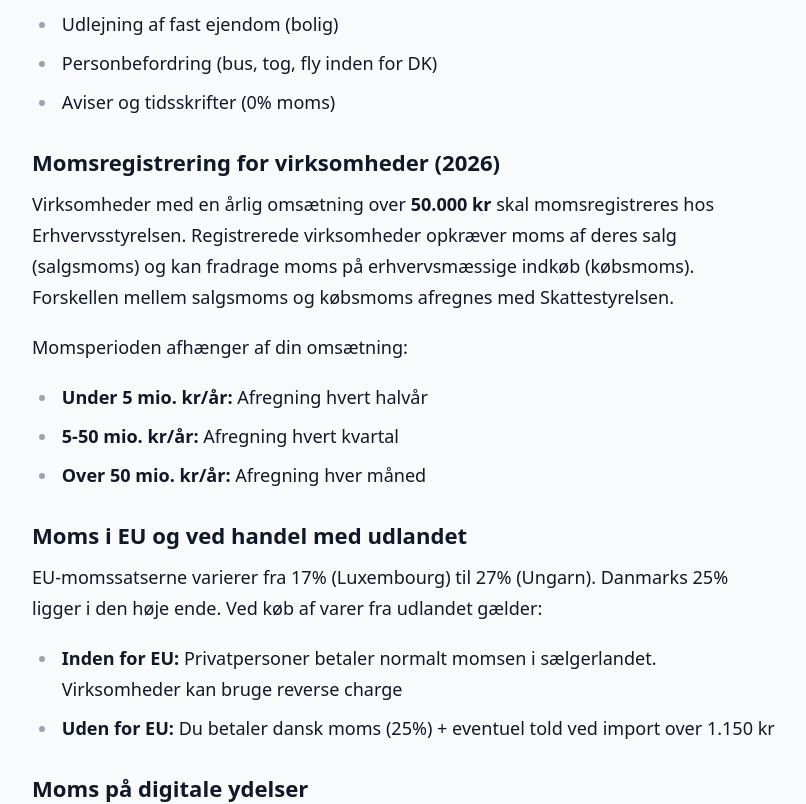
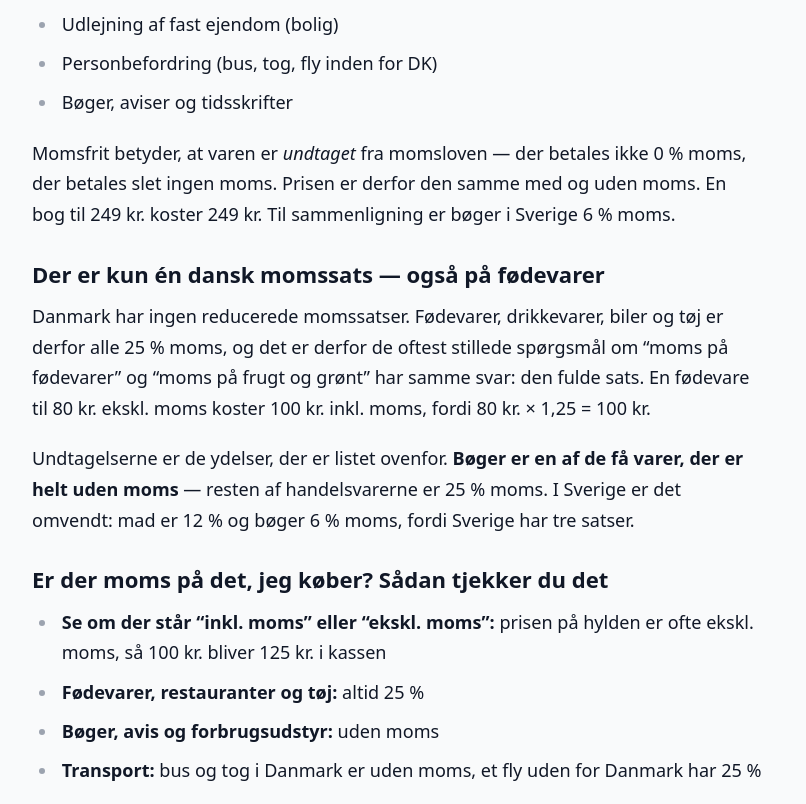
Before and after one commit to mahope/beregner-dk, a Next.js app: page /moms in a window 1280 px wide. Shown: the part 2660-3464 px from the top of the page, without its empty margins (13-819 px from the left). Built offline with nearby package versions, Linux system fonts and the light colour scheme.

Commit message:
Svar på spørgsmålene /moms-søgerne efter i dansk, og ret 0 %-moms på bøger

```diff
--- a/src/app/moms/page.tsx
+++ b/src/app/moms/page.tsx
@@ -84,7 +84,34 @@ export default async function MomsPage() {
           <li>Finansielle tjenesteydelser (bank, forsikring)</li>
           <li>Udlejning af fast ejendom (bolig)</li>
           <li>Personbefordring (bus, tog, fly inden for DK)</li>
-          <li>Aviser og tidsskrifter (0% moms)</li>
+          <li>Bøger, aviser og tidsskrifter</li>
+        </ul>
+        <p>
+          Momsfrit betyder, at varen er <em>undtaget</em> fra momsloven — der betales ikke 0 % moms,
+          der betales slet ingen moms. Prisen er derfor den samme med og uden moms. En bog til 249 kr.
+          koster 249 kr. Til sammenligning er bøger i Sverige 6 % moms.
+        </p>
+
+        <h3>Der er kun én dansk momssats — også på fødevarer</h3>
+        <p>
+          Danmark har ingen reducerede momssatser. Fødevarer, drikkevarer, biler og tøj er derfor
+          alle 25 % moms, og det er derfor de oftest stillede spørgsmål om
+          &ldquo;moms på fødevarer&rdquo; og &ldquo;moms på frugt og grønt&rdquo; har samme svar: den fulde
+          sats. En fødevare til 80 kr. ekskl. moms koster 100 kr. inkl. moms, fordi 80 kr. &times; 1,25
+          = 100 kr.
+        </p>
+        <p>
+          Undtagelserne er de ydelser, der er listet ovenfor. <strong>Bøger er en af de få varer,
+          der er helt uden moms</strong> — resten af handelsvarerne er 25 % moms. I Sverige er det
+          omvendt: mad er 12 % og bøger 6 % moms, fordi Sverige har tre satser.
+        </p>
+
+        <h3>Er der moms på det, jeg køber? Sådan tjekker du det</h3>
+        <ul>
+          <li><strong>Se om der står &ldquo;inkl. moms&rdquo; eller &ldquo;ekskl. moms&rdquo;:</strong> prisen på hylden er ofte ekskl. moms, så 100 kr. bliver 125 kr. i kassen</li>
+          <li><strong>Fødevarer, restauranter og tøj:</strong> altid 25 %</li>
+          <li><strong>Bøger, avis og forbrugsudstyr:</strong> uden moms</li>
+          <li><strong>Transport:</strong> bus og tog i Danmark er uden moms, et fly uden for Danmark har 25 %</li>
         </ul>
 
         <h3>Momsregistrering for virksomheder (2026)</h3>
@@ -110,6 +137,7 @@ export default async function MomsPage() {
         </p>
         <ul>
           <li><strong>Inden for EU:</strong> Privatpersoner betaler normalt momsen i sælgerlandet. Virksomheder kan bruge reverse charge</li>
+          <li><strong>Tysk købsmoms:</strong> En dansk virksomhed, der køber tjenester i Tyskland, betaler ikke tysk moms. Ved omvendt betalingsansvar registrerer virksomheden selv beløbet med 25 % i sin egen afregning</li>
           <li><strong>Uden for EU:</strong> Du betaler dansk moms (25%) + eventuel told ved import over 1.150 kr</li>
         </ul>
 
--- a/src/lib/page-data.ts
+++ b/src/lib/page-data.ts
@@ -1234,7 +1234,12 @@ const daPages: Record<string, PageData> = {
       { question: "Hvordan beregner man moms?", answer: "Læg til: gang med 1,25. Træk fra: divider med 1,25. 100 kr ekskl. = 125 kr inkl." },
       { question: "Hvad er momsandelen?", answer: "Momsandelen i en pris inkl. moms er 20% (25/125 = 0,20)." },
       { question: "Hvornår kan virksomheder trække moms fra?", answer: "Momsregistrerede virksomheder kan trække købsmoms fra og afregner med SKAT." },
-      ],
+      { question: "Er der moms på bøger i Danmark?", answer: "Nej. Bøger, aviser og tidsskrifter er undtaget fra momsloven, så der betales ingen moms: en bog til 249 kr. koster 249 kr. I Sverige er bøger derimod 6 % moms." },
+      { question: "Hvorfor er fødevarer ikke billigere med lavere moms?", answer: "Danmark har kun én momssats på 25 % og ingen reducerede satser, så fødevarer er 25 % moms: 80 kr. ekskl. moms koster 100 kr. inkl. moms. I Sverige er mad 12 % moms, fordi Sverige har satsen 25 %, 12 % og 6 %." },
+      { question: "Hvordan trækker man 25 % moms fra et beløb?", answer: "Divider beløbet med 1,25: 1.250 kr. inkl. moms ÷ 1,25 = 1.000 kr. ekskl. moms. Momsbeløbet er forskellen på 250 kr., og momsandelen i en pris inkl. moms er 20 %, ikke 25 %." },
+      { question: "Hvilke varer og ydelser er momsfrie?", answer: "Sundhedsydelser, undervisning, finansielle tjenesteydelser, udlejning af bolig, personbefordring i Danmark samt bøger, aviser og tidsskrifter er undtaget fra momsloven. Resten af handelsvarerne er 25 % moms." },
+    ],
+
     },
     "loen-efter-skat": {
       slug: "loen-efter-skat",
```
Also changed, not shown: 2 other files (tests, documents, lock files or other folders).
